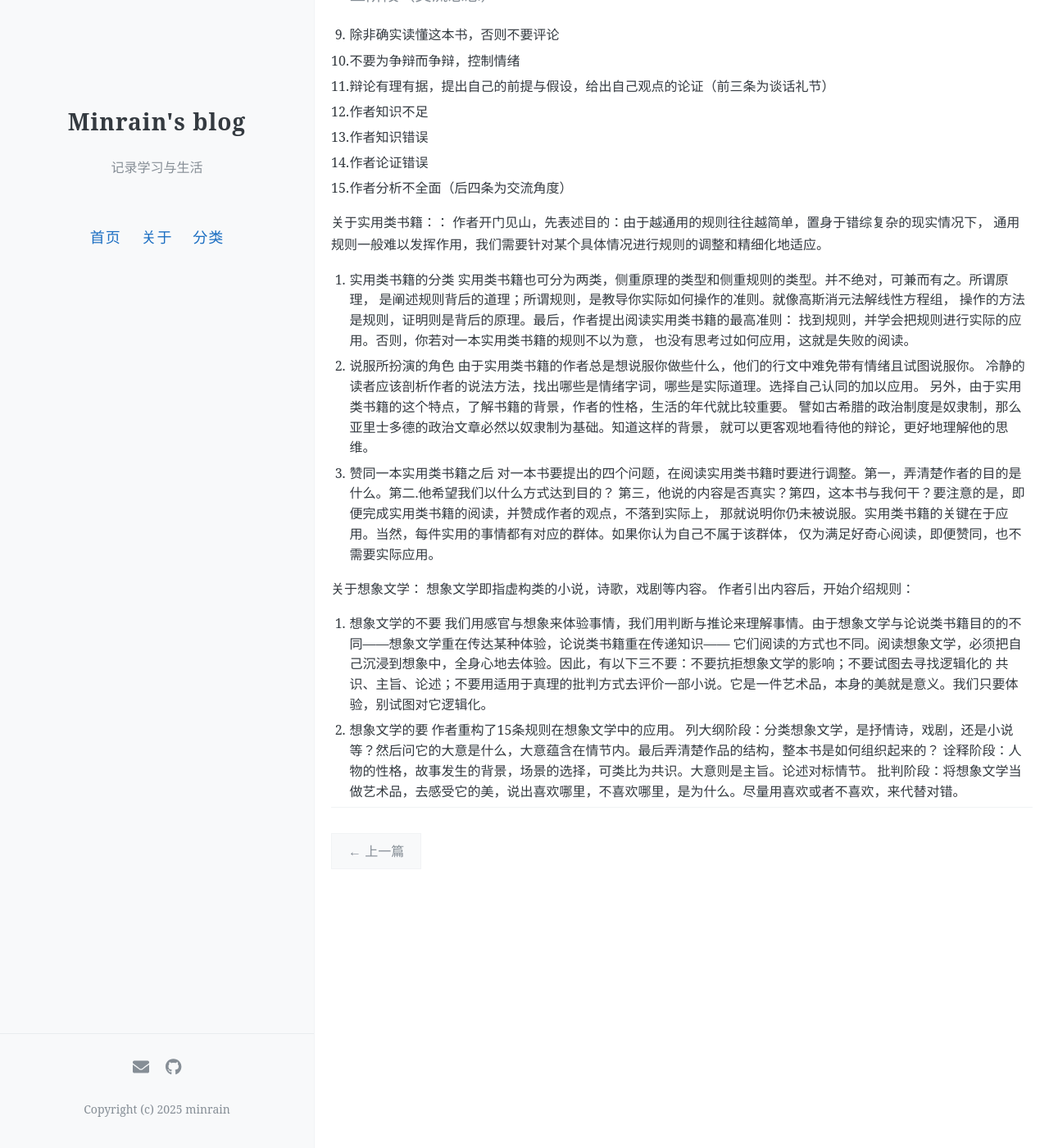
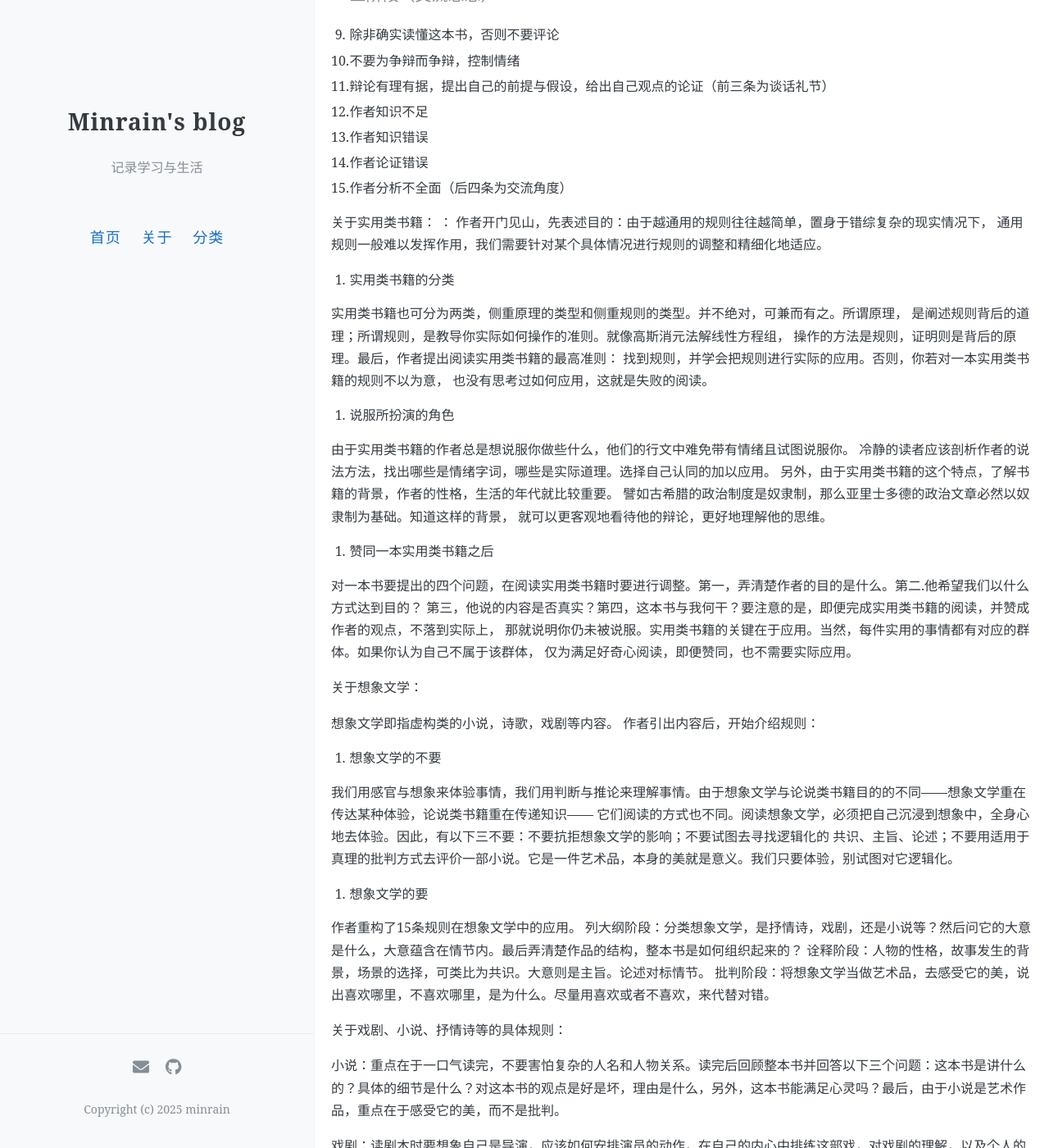
Before and after one commit to 7kmRunner/7kmRunner.github.io, a Jekyll site: the page built from _posts/2025-7-13-如何阅读一本书读书笔记(6).md, in a window 1280 px wide and 1400 px high, scrolled down 638 px. Shown: the whole window at 82% size. Built offline with Jekyll 4.4.1, drawn with Linux system fonts in a browser that asks for light colours; some of the changed text lies outside the part shown.

Commit message:
Update 2025-7-13-如何阅读一本书读书笔记(6).md

```diff
--- a/_posts/2025-7-13-如何阅读一本书读书笔记(6).md
+++ b/_posts/2025-7-13-如何阅读一本书读书笔记(6).md
@@ -27,35 +27,55 @@
 14. 作者论证错误
 15. 作者分析不全面（后四条为交流角度）
 
-关于实用类书籍：：
+关于实用类书籍：
+：
 作者开门见山，先表述目的：由于越通用的规则往往越简单，置身于错综复杂的现实情况下，
 通用规则一般难以发挥作用，我们需要针对某个具体情况进行规则的调整和精细化地适应。
 1. 实用类书籍的分类
+
 实用类书籍也可分为两类，侧重原理的类型和侧重规则的类型。并不绝对，可兼而有之。所谓原理，
 是阐述规则背后的道理；所谓规则，是教导你实际如何操作的准则。就像高斯消元法解线性方程组，
 操作的方法是规则，证明则是背后的原理。最后，作者提出阅读实用类书籍的最高准则：
 找到规则，并学会把规则进行实际的应用。否则，你若对一本实用类书籍的规则不以为意，
 也没有思考过如何应用，这就是失败的阅读。
-2. 说服所扮演的角色
+3. 说服所扮演的角色
+
 由于实用类书籍的作者总是想说服你做些什么，他们的行文中难免带有情绪且试图说服你。
 冷静的读者应该剖析作者的说法方法，找出哪些是情绪字词，哪些是实际道理。选择自己认同的加以应用。
 另外，由于实用类书籍的这个特点，了解书籍的背景，作者的性格，生活的年代就比较重要。
 譬如古希腊的政治制度是奴隶制，那么亚里士多德的政治文章必然以奴隶制为基础。知道这样的背景，
 就可以更客观地看待他的辩论，更好地理解他的思维。
-3. 赞同一本实用类书籍之后
+4. 赞同一本实用类书籍之后
+
 对一本书要提出的四个问题，在阅读实用类书籍时要进行调整。第一，弄清楚作者的目的是什么。第二.他希望我们以什么方式达到目的？
 第三，他说的内容是否真实？第四，这本书与我何干？要注意的是，即便完成实用类书籍的阅读，并赞成作者的观点，不落到实际上，
 那就说明你仍未被说服。实用类书籍的关键在于应用。当然，每件实用的事情都有对应的群体。如果你认为自己不属于该群体，
 仅为满足好奇心阅读，即便赞同，也不需要实际应用。
 
 关于想象文学：
+
 想象文学即指虚构类的小说，诗歌，戏剧等内容。 作者引出内容后，开始介绍规则：
+
 1. 想象文学的不要
+
 我们用感官与想象来体验事情，我们用判断与推论来理解事情。由于想象文学与论说类书籍目的的不同——想象文学重在传达某种体验，论说类书籍重在传递知识——
 它们阅读的方式也不同。阅读想象文学，必须把自己沉浸到想象中，全身心地去体验。因此，有以下三不要：不要抗拒想象文学的影响；不要试图去寻找逻辑化的
 共识、主旨、论述；不要用适用于真理的批判方式去评价一部小说。它是一件艺术品，本身的美就是意义。我们只要体验，别试图对它逻辑化。
-2. 想象文学的要
+
+3. 想象文学的要
+
 作者重构了15条规则在想象文学中的应用。
 列大纲阶段：分类想象文学，是抒情诗，戏剧，还是小说等？然后问它的大意是什么，大意蕴含在情节内。最后弄清楚作品的结构，整本书是如何组织起来的？
 诠释阶段：人物的性格，故事发生的背景，场景的选择，可类比为共识。大意则是主旨。论述对标情节。
 批判阶段：将想象文学当做艺术品，去感受它的美，说出喜欢哪里，不喜欢哪里，是为什么。尽量用喜欢或者不喜欢，来代替对错。
+
+
+关于戏剧、小说、抒情诗等的具体规则：
+
+小说：重点在于一口气读完，不要害怕复杂的人名和人物关系。读完后回顾整本书并回答以下三个问题：这本书是讲什么的？具体的细节是什么？对这本书的观点是好是坏，理由是什么，另外，这本书能满足心灵吗？最后，由于小说是艺术作品，重点在于感受它的美，而不是批判。
+
+戏剧：读剧本时要想象自己是导演，应该如何安排演员的动作，在自己的内心中排练这部戏，对戏剧的理解，以及个人的审美，都将提升。
+
+悲剧：与戏剧类似，但要记得：悲剧的精髓在于时间，悲剧演员通常很高大，旁白则是正常人的身高。
+
+抒情诗：关键在于多读。第一遍读完，感受它的大意；为了它的音韵美，再出声读一遍，你对它的理解会加深。如果想要思考，想一想为什么某些字、段落吸引了你的注意力，是音韵？还是反复？用了什么修辞？什么技巧？最后，一首好的诗歌值得反复玩味，反复读，以此获得新的乐趣和体验。
```
